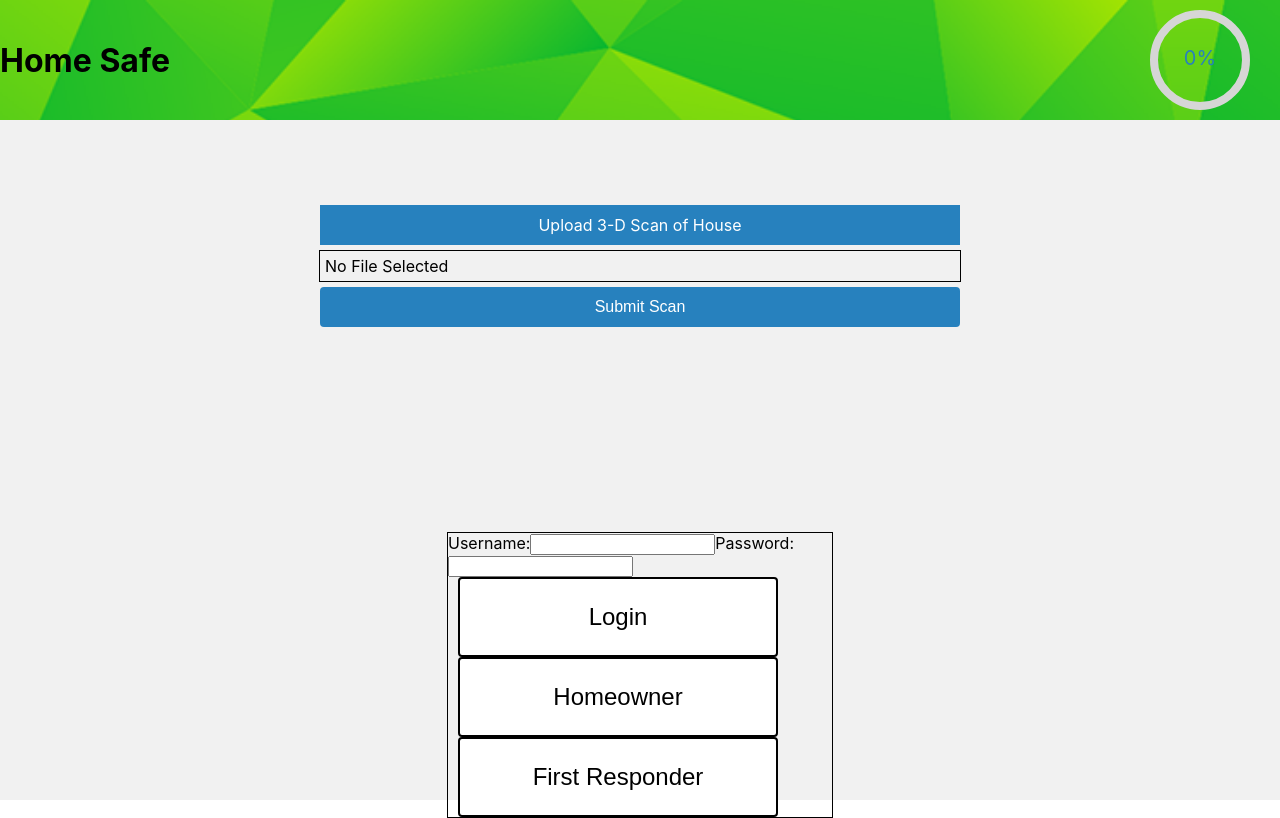
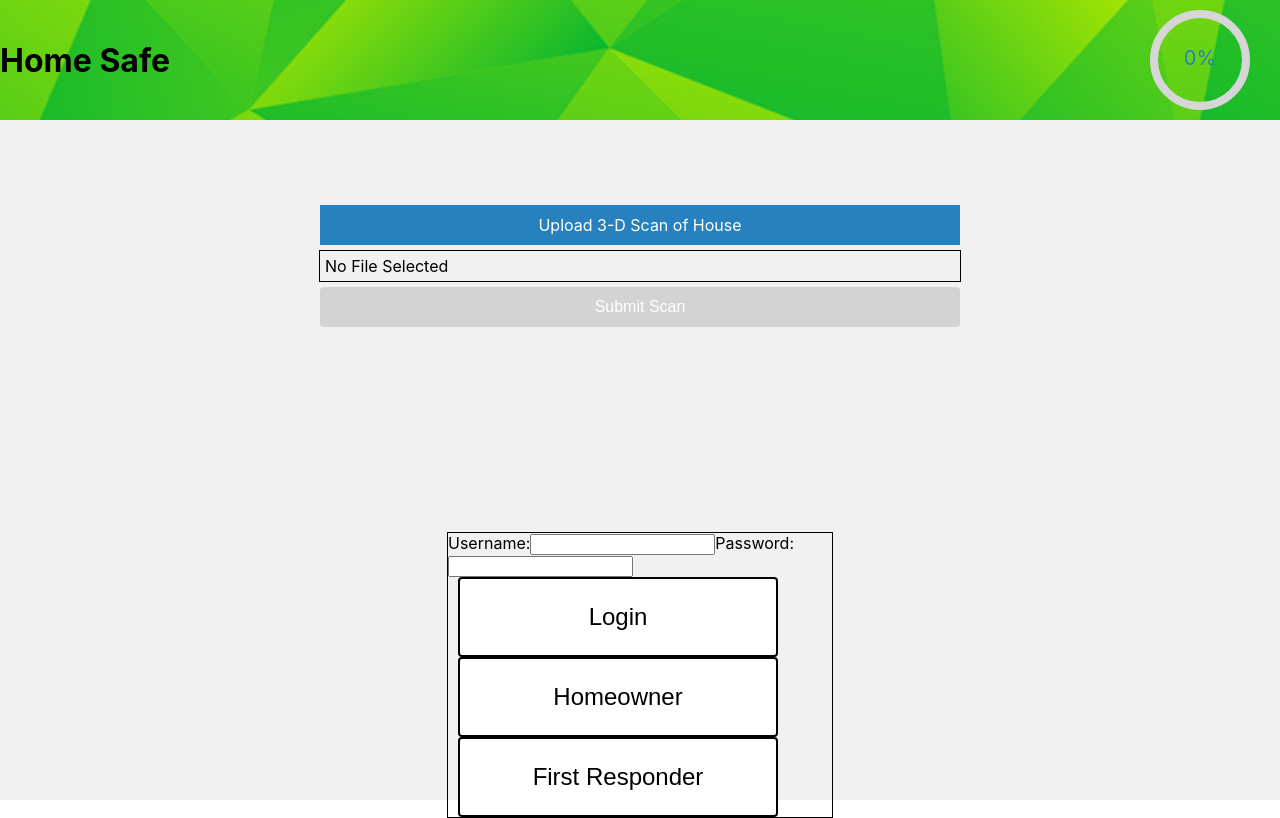
Before and after one commit to baldm0mma/home-safe, a React (Create React App) app: page / in a window 1280 px wide. Built offline with nearby package versions, Linux system fonts and the light colour scheme.

Commit message:
If no file is selected submit button is disabled

```diff
--- a/src/Components/ScanUploader/ScanUploader.js
+++ b/src/Components/ScanUploader/ScanUploader.js
@@ -16,11 +16,13 @@ class ScanUploader extends Component {
 
   render() {
     let buttonDisabled;
+
     if (this.state.houseScan === '') {
       buttonDisabled = true;
     } else {
       buttonDisabled = false;
     }
+
     return (
       <form className="scan-form">
         <label className="house-scan-label" htmlFor="house-scan">Upload 3-D Scan of House</label>
--- a/src/Components/ScanUploader/ScanUploader.scss
+++ b/src/Components/ScanUploader/ScanUploader.scss
@@ -43,3 +43,10 @@
   font-size: 1em;
   margin: 0px 5px;
 }
+
+.scan-submit-button:disabled,
+.scan-submit-button:disabled:hover {
+  background-color: lightgrey;
+  border: none;
+  color: white;
+}
```
